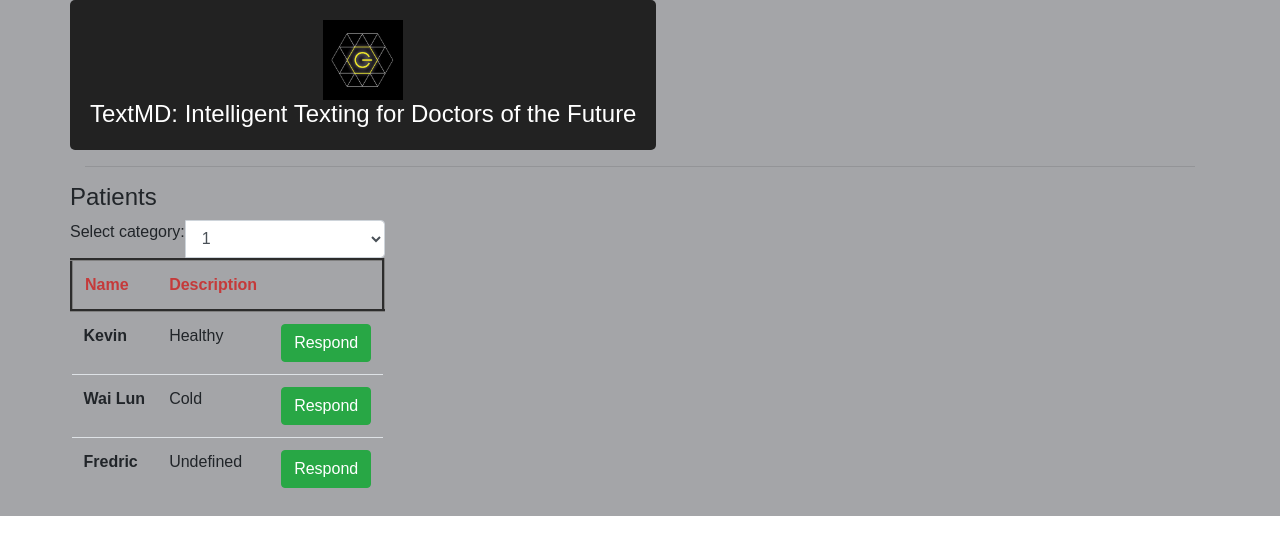
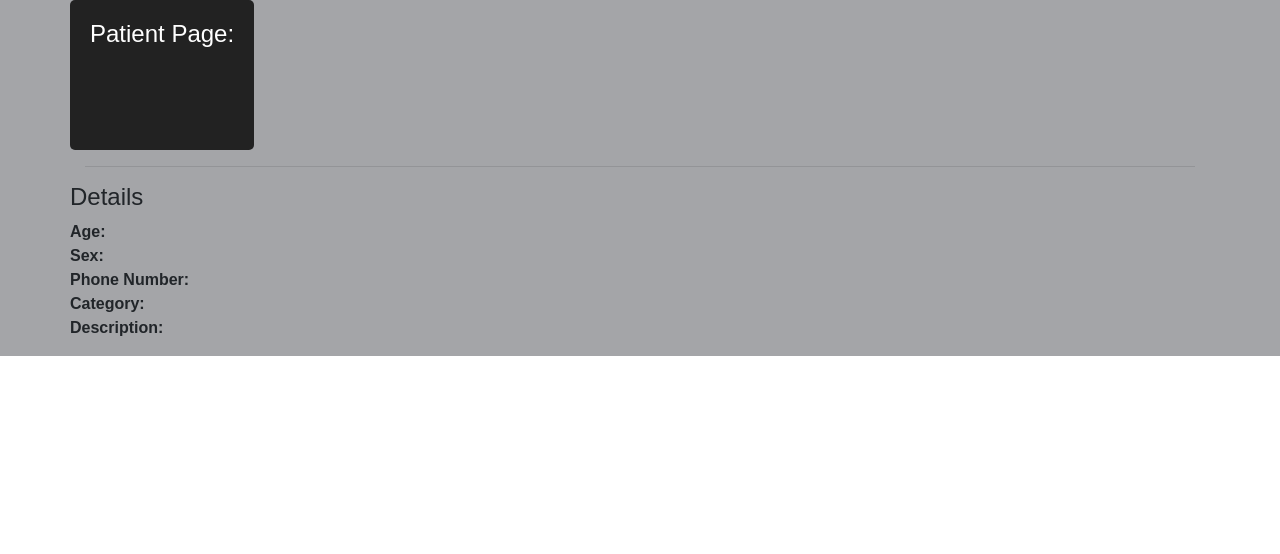
Before and after one commit to wai-lau/TextMD, a React (Create React App) app in the folder fredmd-web/: page /patient in a window 1280 px wide. Shown: the top 554 px of the page. Built offline with nearby package versions, Linux system fonts and the light colour scheme; no server answers.

Commit message:
Added patient page

```diff
--- a/fredmd-web/package.json
+++ b/fredmd-web/package.json
@@ -9,6 +9,7 @@
     "react-bootstrap": "^0.32.1",
     "react-dom": "^16.2.0",
     "react-router": "^4.2.0",
+    "react-router-dom": "^4.2.2",
     "react-scripts": "1.1.0",
     "uuid": "^3.2.1"
   },
--- a/fredmd-web/src/App.js
+++ b/fredmd-web/src/App.js
@@ -21,21 +21,24 @@ class App extends Component {
         name: "Kevin",
         age: 22,
         sex: "Male",
-        category: "Healthy"
+        category: "Healthy",
+        description: "React"
       },
       {
         id: uuid.v4(),
         name: "Wai Lun",
         age: 22,
         sex: "Male",
-        category: "Cold"
+        category: "Cold",
+        description: "Docker"
       },
       {
         id: uuid.v4(),
         name: "Fredric",
         age: 22,
         sex: "Male",
-        category: "Undefined"
+        category: "Undefined",
+        description: "Watson"
       }
     ]});
   }
@@ -72,9 +75,9 @@ class App extends Component {
           <div className="panel panel-primary">
             <div className="panel-heading patientHeader">
               <h4>{this.state.title}</h4>
-              <div class="input-group">
-                <label for="category">Select category:</label>
-                <select class="form-control" id="category">
+              <div className="input-group">
+                <label>Select category:</label>
+                <select className="form-control" id="category">
                   <option>1</option>
                   <option>2</option>
                   <option>3</option>
--- a/fredmd-web/src/Components/PatientItem.js
+++ b/fredmd-web/src/Components/PatientItem.js
@@ -1,16 +1,34 @@
 import React, { Component } from 'react';
+import { withRouter } from 'react-router-dom';
 
 class PatientItem extends Component {
+    constructor(props) {
+        super(props);
+    }
 
+    goToPage(){
+        // console.log(this.props.patient);
+        this.props.history.push({
+            pathname: '/patient',
+            state: {
+              id: this.props.patient.id,
+              name: this.props.patient.name,
+              age: this.props.patient.age,
+              sex: this.props.patient.sex,
+              category: this.props.patient.category,
+              description: this.props.patient.description,
+            }
+        })
+    }
     render() {
         return (
             <tr className="Patient">
                 <td><strong>{this.props.patient.name}</strong></td>
-                <td>{this.props.patient.category}</td>
-                <td><button className="btn btn-success">Respond</button></td>
+                <td>{this.props.patient.description}</td>
+                <td><button onClick={this.goToPage.bind(this)} className="btn btn-success">Respond</button></td>
             </tr>
         );
     }
 }
 
-export default PatientItem;
+export default withRouter(PatientItem);
--- /dev/null
+++ b/fredmd-web/src/Components/PatientPage.css
@@ -0,0 +1,20 @@
+.PatientPage {
+    background-color: rgb(164, 165, 168);
+  }
+
+.Patient-header {
+    background-color: #222;
+    height: 150px;
+    padding: 20px;
+    color: white;
+    border-radius: 5px;
+  }
+
+  .Patient-title {
+    font-size: 1.5em;
+  }
+
+
+  .Patient-header {
+    text-align: center;
+  }
--- /dev/null
+++ b/fredmd-web/src/Components/PatientPage.js
@@ -0,0 +1,73 @@
+import React, { Component } from 'react';
+import uuid from 'uuid';
+import $ from 'jquery';
+import './PatientPage.css';
+
+class PatientPage extends Component {
+  constructor() {
+    super();
+    this.state = {
+        patient: {}
+    }
+  }
+
+  componentWillMount(){
+    if (this.props.location.state) {
+        this.setState({patient:
+            {
+                id: this.props.location.state.id,
+                name: this.props.location.state.name,
+                age: this.props.location.state.age,
+                sex: this.props.location.state.sex,
+                category: this.props.location.state.category,
+                description: this.props.location.state.description,
+            }
+        });
+
+    }
+  }
+
+  componentDidMount() {
+    console.log(this.state);
+  }
+
+  render() {
+    return (
+      <div className="PatientPage">
+      <div className="container">
+        <div className="row">
+        <header className="Patient-header">
+          <h1 className="Patient-title">Patient Page: </h1>
+          <h2>{this.state.patient.name}</h2>
+        </header>
+        </div>
+        <hr />
+        <div className="row">
+          <div className="panel panel-primary">
+            <div className="panel-heading patientPageHeader">
+              <h4>Details</h4>
+            </div>
+            <div className="panel-body">
+            <dl className="row">
+                <dt className="col-sm-3">Age: </dt>
+                <dd className="col-sm-9">{this.state.patient.age}</dd>
+                <dt className="col-sm-3">Sex: </dt>
+                <dd className="col-sm-9">{this.state.patient.sex}</dd>
+                <dt className="col-sm-3">Phone Number: </dt>
+                <dd className="col-sm-9">{this.state.patient.id}</dd>
+                <dt className="col-sm-3">Category: </dt>
+                <dd className="col-sm-9">{this.state.patient.category}</dd>
+                <dt className="col-sm-3">Description: </dt>
+                <dd className="col-sm-9">{this.state.patient.description}</dd>
+            </dl>
+            </div>
+          </div>
+        </div>
+      </div>
+
+      </div>
+    );
+  }
+}
+
+export default PatientPage;
--- a/fredmd-web/src/Components/Patients.js
+++ b/fredmd-web/src/Components/Patients.js
@@ -2,6 +2,7 @@ import React, { Component } from 'react';
 import PatientItem from './PatientItem';
 
 class Patients extends Component {
+
     render() {
         let patientItems;
         if(this.props.patients) {
--- a/fredmd-web/src/index.js
+++ b/fredmd-web/src/index.js
@@ -2,7 +2,16 @@ import React from 'react';
 import ReactDOM from 'react-dom';
 import './index.css';
 import App from './App';
+import PatientPage from './Components/PatientPage';
 import registerServiceWorker from './registerServiceWorker';
+import {BrowserRouter, Route} from 'react-router-dom';
 
-ReactDOM.render(<App />, document.getElementById('root'));
+ReactDOM.render(
+    <BrowserRouter>
+    <div>
+        <Route exact path="/" component={App}/>
+        <Route path="/patient" component={PatientPage}/>
+    </div>
+    </BrowserRouter>,
+    document.getElementById('root'));
 registerServiceWorker();
```
Also changed, not shown: 1 other file (tests, documents, lock files or other folders).
